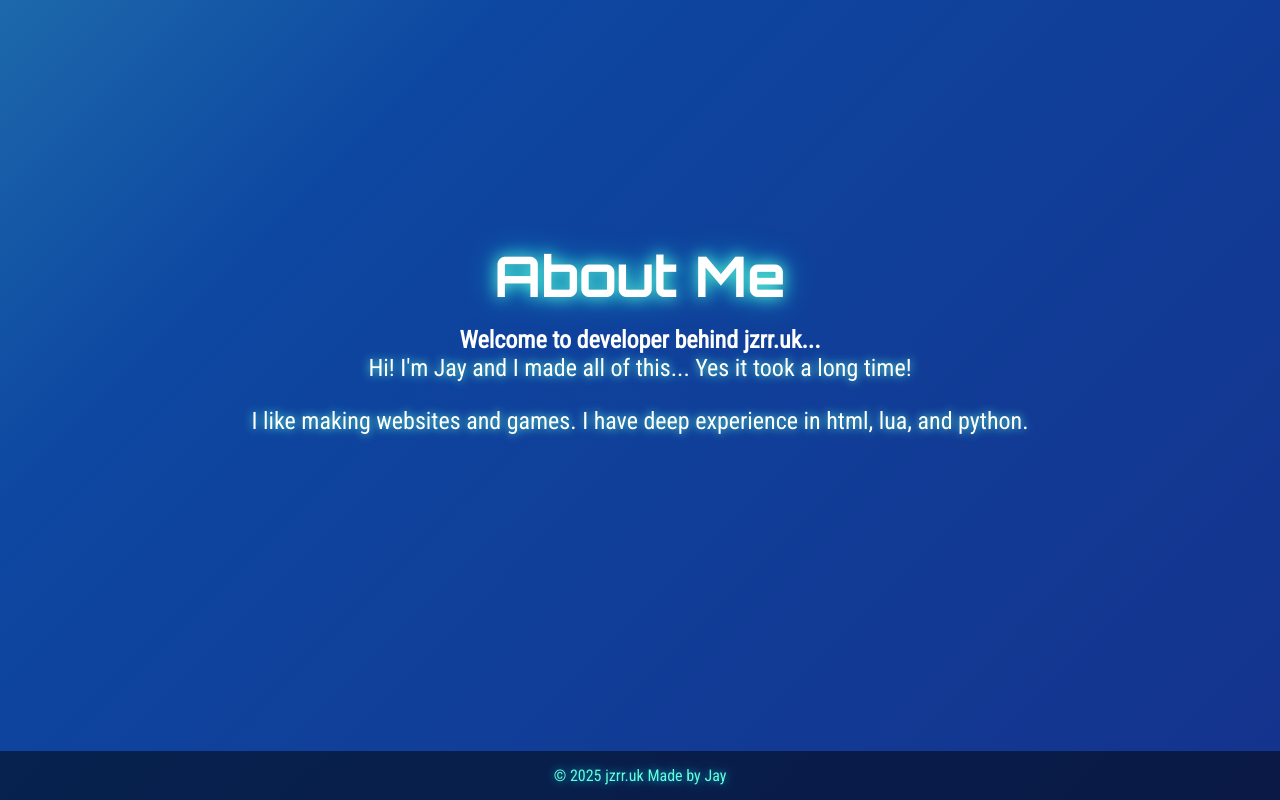
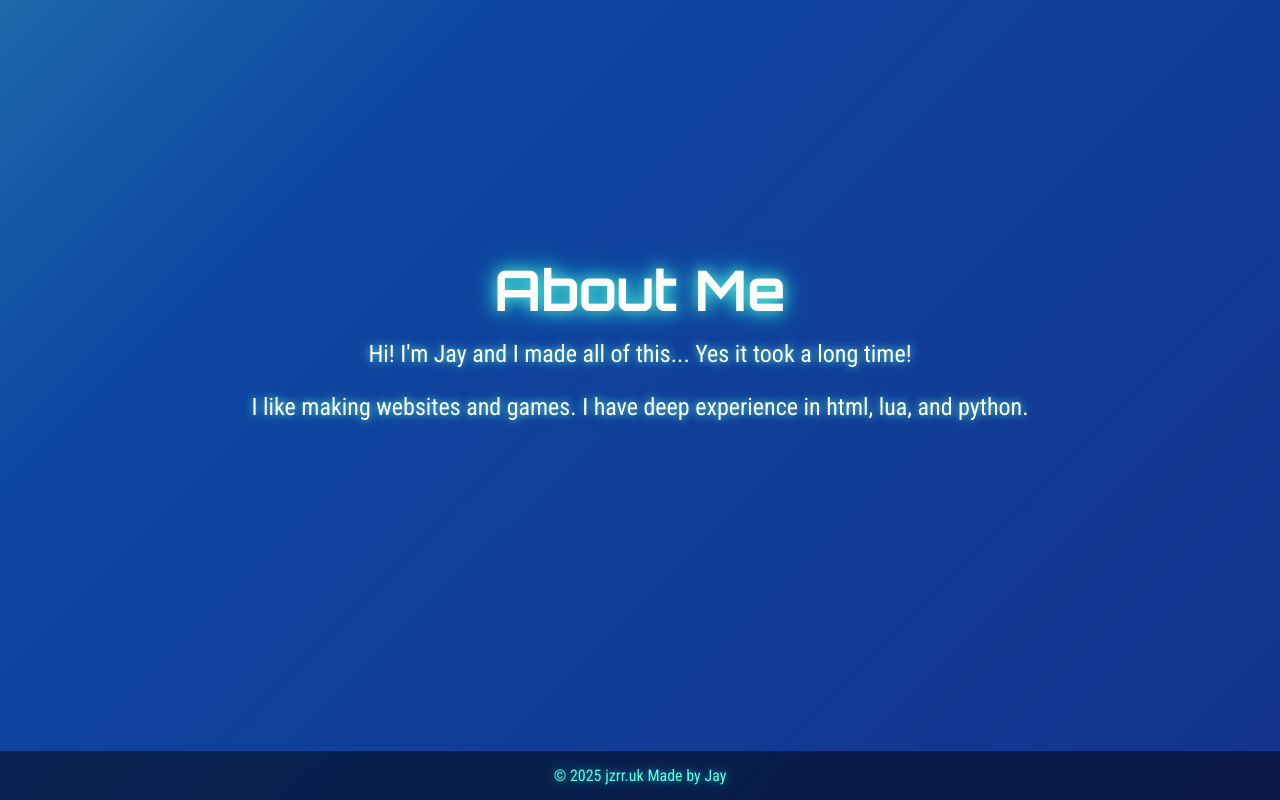
Before and after one commit to itzzjayyyy/jzrr.uk-homepage, a plain HTML site: page developer/index.html in a window 1280 px wide. Drawn offline with Linux system fonts and the light colour scheme.

Commit message:
Update index.html

```diff
--- a/developer/index.html
+++ b/developer/index.html
@@ -14,7 +14,6 @@
     <div class="hero">
         <div class="hero-content">
             <h1>About Me</h1>
-            <h2>Welcome to developer behind jzrr.uk...</h2>
             <p>Hi! I'm Jay and I made all of this... Yes it took a long time!</p>
             <p>I like making websites and games. I have deep experience in html, lua, and python.</p>
         </div>
```
